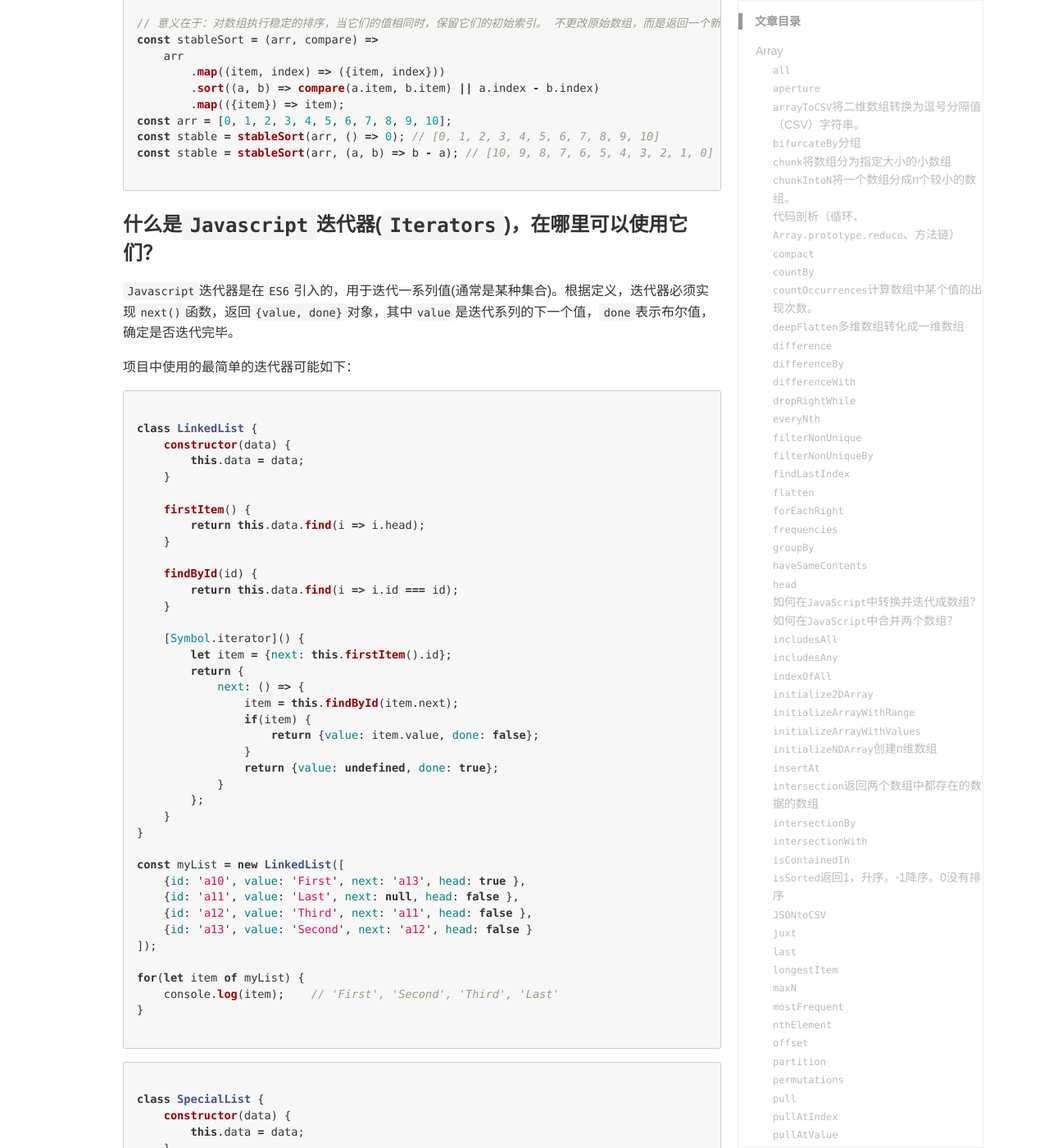
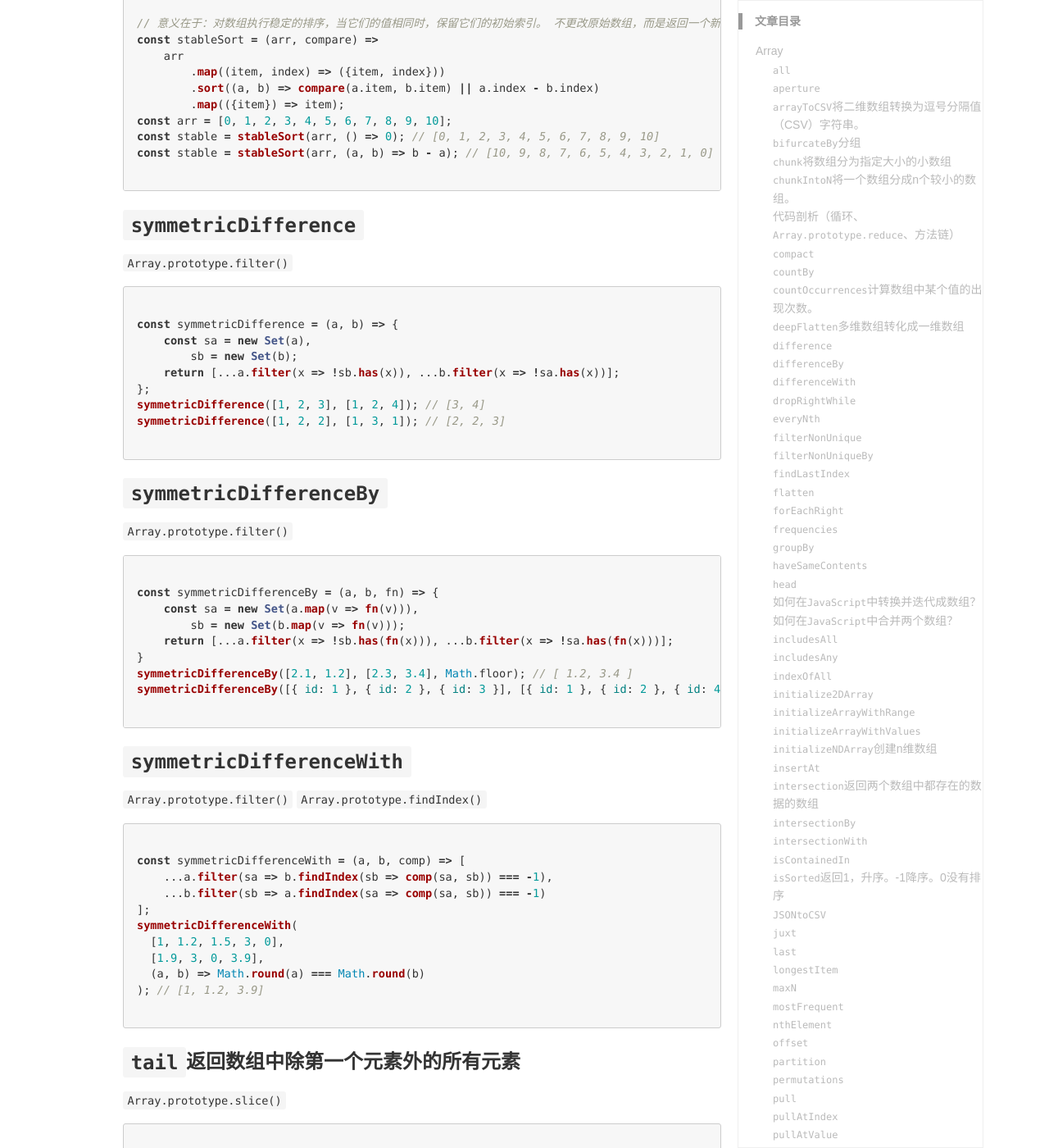
Before and after one commit to TcTOrz/TcTOrz.github.io, a Jekyll site: the page built from _wiki/javascript.md, in a window 1280 px wide and 1400 px high, scrolled down 23634 px. Shown: the whole window at 82% size. Built offline with Jekyll 4.4.1, drawn with Linux system fonts in a browser that asks for light colours; some web fonts are replaced; comment, search, counter and statistics services are not loaded; some of the changed text lies outside the part shown.

Commit message:
add-js-wiki

````diff
--- a/_wiki/javascript.md
+++ b/_wiki/javascript.md
@@ -1164,6 +1164,121 @@ const stable = stableSort(arr, (a, b) => b - a); // [10, 9, 8, 7, 6, 5, 4, 3, 2,
 
 ```
 
+### `symmetricDifference`
+
+`Array.prototype.filter()`
+
+```js
+
+const symmetricDifference = (a, b) => {
+    const sa = new Set(a),
+        sb = new Set(b);
+    return [...a.filter(x => !sb.has(x)), ...b.filter(x => !sa.has(x))];
+};
+symmetricDifference([1, 2, 3], [1, 2, 4]); // [3, 4]
+symmetricDifference([1, 2, 2], [1, 3, 1]); // [2, 2, 3]
+
+```
+
+### `symmetricDifferenceBy`
+
+`Array.prototype.filter()`
+
+```js
+
+const symmetricDifferenceBy = (a, b, fn) => {
+    const sa = new Set(a.map(v => fn(v))),
+        sb = new Set(b.map(v => fn(v)));
+    return [...a.filter(x => !sb.has(fn(x))), ...b.filter(x => !sa.has(fn(x)))];
+}
+symmetricDifferenceBy([2.1, 1.2], [2.3, 3.4], Math.floor); // [ 1.2, 3.4 ]
+symmetricDifferenceBy([{ id: 1 }, { id: 2 }, { id: 3 }], [{ id: 1 }, { id: 2 }, { id: 4 }], i => i.id) // [{ id: 3 }, { id: 4 }]
+
+```
+
+### `symmetricDifferenceWith`
+
+`Array.prototype.filter()` `Array.prototype.findIndex()`
+
+```js
+
+const symmetricDifferenceWith = (a, b, comp) => [
+    ...a.filter(sa => b.findIndex(sb => comp(sa, sb)) === -1),
+    ...b.filter(sb => a.findIndex(sa => comp(sa, sb)) === -1)
+];
+symmetricDifferenceWith(
+  [1, 1.2, 1.5, 3, 0],
+  [1.9, 3, 0, 3.9],
+  (a, b) => Math.round(a) === Math.round(b)
+); // [1, 1.2, 3.9]
+
+```
+
+### `tail`返回数组中除第一个元素外的所有元素
+
+`Array.prototype.slice()`
+
+```js
+
+const tail = arr => (arr.length > 1 ? arr.slice(1) : arr);
+tail([1, 2, 3]); // [2,3]
+tail([1]); // [1]
+
+```
+
+### `take`
+
+`Array.prototype.slice()`
+
+```js
+
+const take = (arr, n = 1) => arr.slice(0, n);
+take([1, 2, 3], 5); // [1, 2, 3]
+take([1, 2, 3], 0); // []
+
+```
+
+### `takeRight`
+
+`Array.prototype.slice()`
+
+```js
+
+const takeRight = (arr, n = 1) => arr.slice(arr.length - n, arr.length);
+takeRight([1, 2, 3], 2); // [ 2, 3 ]
+takeRight([1, 2, 3]); // [3]
+
+```
+
+### `takeRightWhile`从数组末尾删除元素，直到函数返回true，并返回删除的元素
+
+`Array.prototype.reduceRight()`
+
+```js
+
+const takeRightWhile = (arr, fn) =>
+    arr.reduceRight((acc, el) => (fn(el) ? acc : [el, ...acc]), []);
+takeRightWhile([1, 2, 3, 4], n => n < 3); // [3, 4]
+
+```
+
+### `takeWhile`删除数组中的元素，直到函数返回true，返回移除的元素
+
+`Array.prototype.entries()` `Array.prototype.slice()`
+
+```js
+
+const takeWhile = (arr, fn) =>
+    arr.reduce((acc, el) => (!fn(el) ? [...acc, el] : acc), []);
+// 有一些不同
+const takeWhile = (arr, fn) => {
+    for( const [i, val] of arr.entries() ) if(fn(val)) return arr.slice(0, i);
+    return arr;
+};
+takeWhile([1, 2, 3, 4], n => n >= 3); // [1, 2]
+
+```
+
 ### 什么是`Javascript`迭代器(`Iterators`)，在哪里可以使用它们？
 
 `Javascript`迭代器是在`ES6`引入的，用于迭代一系列值(通常是某种集合)。根据定义，迭代器必须实现`next()`函数，返回`{value, done}`对象，其中`value`是迭代系列的下一个值，`done`表示布尔值，确定是否迭代完毕。
````
